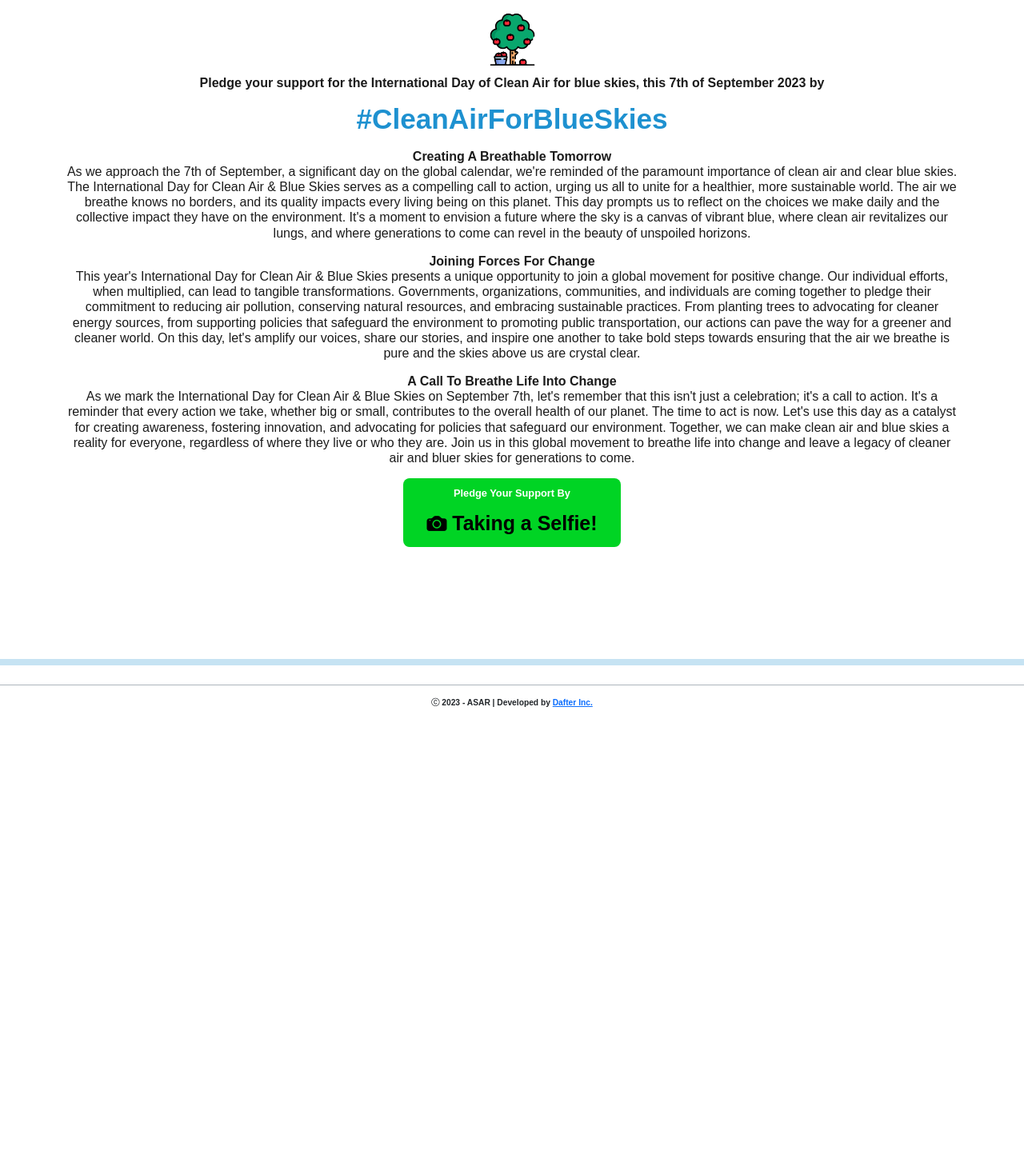
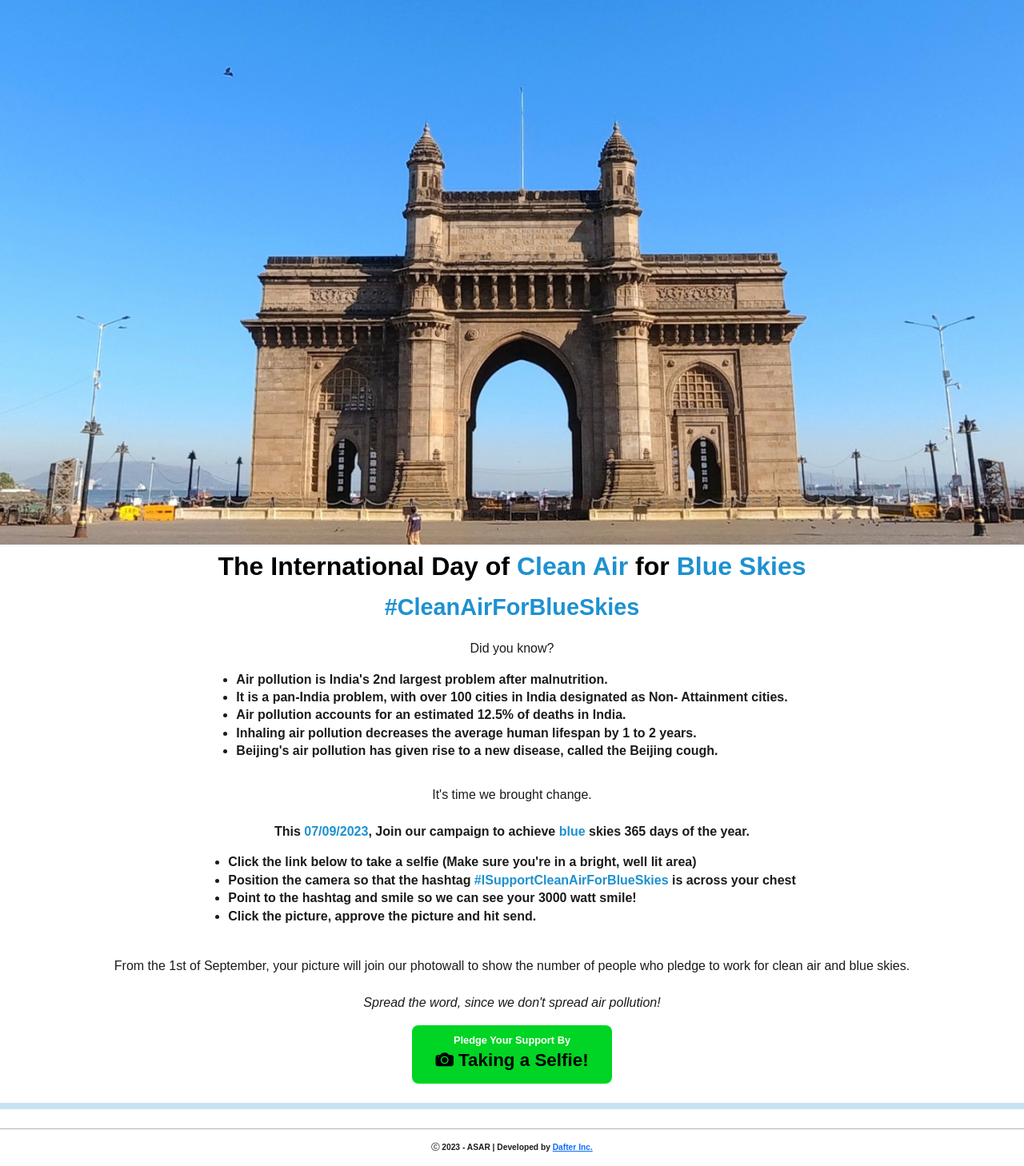
Before and after one commit to LoisaKitakaya/asar, a Flask app: page / in a window 1280 px wide. Shown: the whole page at 80% size. Before the commit the page ends 884 px from the top, so only its background shows below. Run offline with Flask 3, Linux system fonts and the light colour scheme.

Commit message:
landing page content & style update

```diff
--- a/home/views.py
+++ b/home/views.py
@@ -9,7 +9,7 @@ bp = Blueprint("home", __name__)
 @bp.route("/", methods=["GET"])
 def index():
     today = datetime.now().timestamp()
-    start_date = datetime(2023, 8, 15).timestamp()
+    start_date = datetime(2023, 8, 1).timestamp()
 
     approved_images = []
     approved_length = 0
--- a/static/css/app.css
+++ b/static/css/app.css
@@ -1,20 +1,18 @@
 @import url("https://cdn.jsdelivr.net/npm/bootstrap-icons@1.10.5/font/bootstrap-icons.css");
 
 html {
-  font-size: 16px;
+  font-size: 1rem;
 }
 
 body {
   font-family: "Biryani", sans-serif;
   font-weight: 400;
-  line-height: 1.2;
-  margin: 0;
-  padding: 0;
-  box-sizing: border-box;
+  line-height: 1.4;
+  color: #1b1b1b;
 }
 
 p {
-  font-size: 1em;
+  font-size: 1rem;
 }
 
 h2,
@@ -24,36 +22,52 @@ h5 {
   font-family: "Biryani", sans-serif;
   font-weight: 700;
   line-height: 1.15;
+  color: black;
 }
 
 h1,
 .text-size-h1 {
   font-family: "Biryani", sans-serif;
   font-weight: 800;
-  margin-top: 0;
-  font-size: 2.4rem;
+  color: black;
+  font-size: 2rem;
   line-height: 1.2em;
 }
 
 h2,
 .text-size-h2 {
-  font-size: 2.2rem;
+  font-size: 1.8rem;
 }
 
 h3,
 .text-size-h3 {
-  font-size: 1.8rem;
+  font-size: 1.6rem;
 }
 
 h4,
 .text-size-h4 {
-  font-size: 1.56rem;
+  font-size: 1.4rem;
   line-height: 1em;
 }
 
 h5,
 .text-size-h5 {
-  font-size: 1.25rem;
+  font-size: 1.2rem;
+}
+
+@media (max-width: 768px) { /* Targeting screens with a maximum width of 768px */
+  h1 {
+    font-size: calc(2rem - 0.4rem);
+  }
+  h2 {
+    font-size: calc(1.8rem - 0.4rem);
+  }
+  h3 {
+    font-size: calc(1.6rem - 0.4rem);
+  }
+  h4 {
+    font-size: 1.1rem;
+  }
 }
 
 .text-caption {
@@ -120,9 +134,9 @@ small,
   box-shadow: 0 2px 5px 0 rgba(0, 0, 0, 0.16), 0 2px 10px 0 rgba(0, 0, 0, 0.12);
 }
 
-/* General page size with or without content - /templates/base.html */
+/* General page size with or without content - /templates/base.html
 .content {
-  min-height: 100vh !important;
+  padding: 10px;
 }
 
 /* This section is about the webcam and selfies - /templates/webcam.html */
@@ -146,7 +160,7 @@ small,
 
 #watermark {
   position: absolute;
-  top: 60%;
+  top: 75%;
   right: 40%;
   /* opacity: .75; */
 }
@@ -185,14 +199,10 @@ small,
   margin-top: 1rem;
 }
 
-/* Home page styling - /templates/index.html */
+/* Home page styling - /templates/index.html
 .backdrop {
-  height: 100vh;
-  background-size: cover;
-  background-repeat: no-repeat;
-  background-attachment: fixed;
   color: #f7f7f7;
-}
+} */
 
 .divider {
   border-color: #1e91d0;
--- a/static/js/webcam.js
+++ b/static/js/webcam.js
@@ -52,7 +52,7 @@ captureButton.addEventListener("click", () => {
 
   // Calculate the position of the watermark
   const watermarkX = (canvas.width - watermarkWidth) / 2;
-  const watermarkY = canvas.height * 0.6; // 60% down from the top
+  const watermarkY = canvas.height * 0.75; // 60% down from the top
 
   context.drawImage(watermark, watermarkX, watermarkY);
 
--- a/templates/index.html
+++ b/templates/index.html
@@ -1,88 +1,39 @@
 {% extends 'base.html' %}
-
-<!-- title -->
 
 {% block title %} Home {% endblock %}
 
-<!-- title -->
-
-<!-- content -->
-
 {% block content %}
-
-<div class="container backdrop pt-1 col text-center">
-  <img
-    class="text-center"
-    id="World Environment Day"
-    src="{{ url_for('static', filename='logo/asar-wed.png') }}"
-    alt="World Environment Day Campaign by Asar"
-  />
-  <p class="text-center black">
-    <b
-      >Pledge your support for the International Day of Clean Air for blue
-      skies, this 7th of September 2023 by
-    </b>
-  </p>
-  <h2 class="text-center mb-3 color-primary">#CleanAirForBlueSkies</h2>
-  <p class="text-center black">
-    <span class="mb-1 text-center fw-bold">Creating A Breathable Tomorrow</span>
-    <br />
-    As we approach the 7th of September, a significant day on the global
-    calendar, we're reminded of the paramount importance of clean air and clear
-    blue skies. The International Day for Clean Air & Blue Skies serves as a
-    compelling call to action, urging us all to unite for a healthier, more
-    sustainable world. The air we breathe knows no borders, and its quality
-    impacts every living being on this planet. This day prompts us to reflect on
-    the choices we make daily and the collective impact they have on the
-    environment. It's a moment to envision a future where the sky is a canvas of
-    vibrant blue, where clean air revitalizes our lungs, and where generations
-    to come can revel in the beauty of unspoiled horizons.
-  </p>
-  <p class="text-center black">
-    <span class="mb-1 text-center fw-bold">Joining Forces For Change</span>
-    <br />
-    This year's International Day for Clean Air & Blue Skies presents a unique
-    opportunity to join a global movement for positive change. Our individual
-    efforts, when multiplied, can lead to tangible transformations. Governments,
-    organizations, communities, and individuals are coming together to pledge
-    their commitment to reducing air pollution, conserving natural resources,
-    and embracing sustainable practices. From planting trees to advocating for
-    cleaner energy sources, from supporting policies that safeguard the
-    environment to promoting public transportation, our actions can pave the way
-    for a greener and cleaner world. On this day, let's amplify our voices,
-    share our stories, and inspire one another to take bold steps towards
-    ensuring that the air we breathe is pure and the skies above us are crystal
-    clear.
-  </p>
-  <p class="text-center black">
-    <span class="mb-1 text-center fw-bold"
-      >A Call To Breathe Life Into Change</span
-    >
-    <br />
-    As we mark the International Day for Clean Air & Blue Skies on September
-    7th, let's remember that this isn't just a celebration; it's a call to
-    action. It's a reminder that every action we take, whether big or small,
-    contributes to the overall health of our planet. The time to act is now.
-    Let's use this day as a catalyst for creating awareness, fostering
-    innovation, and advocating for policies that safeguard our environment.
-    Together, we can make clean air and blue skies a reality for everyone,
-    regardless of where they live or who they are. Join us in this global
-    movement to breathe life into change and leave a legacy of cleaner air and
-    bluer skies for generations to come.
-  </p>
+<div class="col text-center mx-auto">
+  <img id="World Environment Day" src="{{ url_for('static', filename='img/hero.png') }}" alt="#CleanAirForBlueSkies by Asar" width="100%" />
+  <h1 class="p-2">The International Day of <span class="color-primary">Clean Air</span> for <span class="color-primary">Blue Skies</span></h1>
+  <h2 class="color-primary px-1 mb-4">#CleanAirForBlueSkies</h2>
+  <p class="text-center mb-3 px-1">Did you know?</p>
+  <div class="d-flex">
+    <ul class="text-start mx-auto px-4 fw-bold">
+      <li>Air pollution is India's 2nd largest problem after malnutrition.</li>
+      <li>It is a pan-India problem, with over 100 cities in India designated as Non- Attainment cities.</li>
+      <li>Air pollution accounts for an estimated 12.5% of deaths in India.</li>
+      <li>Inhaling air pollution decreases the average human lifespan by 1 to 2 years.</li>
+      <li>Beijing's air pollution has given rise to a new disease, called the Beijing cough.</li>
+    </ul>
+  </div>
+  <p class="text-center mt-3 mb-4 px-1">It's time we brought change.</p>
+  <p class="text-center mb-3 px-1 fw-bold">This <span class="color-primary">07/09/2023</span>, Join our campaign to achieve <span class="color-primary">blue</span> skies 365 days of the year.</p>
+  <div class="d-flex">
+    <ul class="text-start mx-auto px-4 fw-bold">
+      <li>Click the link below to take a selfie (Make sure you're in a bright, well lit area)</li>
+      <li>Position the camera so that the hashtag <span class="color-primary">#ISupportCleanAirForBlueSkies</span> is across your chest</li>
+      <li>Point to the hashtag and smile so we can see your 3000 watt smile!</li>
+      <li>Click the picture, approve the picture and hit send.</li>
+    </ul>
+  </div>
+  <p class="text-center m-4 px-1">From the 1st of September, your picture will join our photowall to show the number of people who pledge to work for clean air and blue skies.</p>
+  <p class="text-center mb-3 px-1 fst-italic">Spread the word, since we don't spread air pollution!</p>
   <div>
-    <a
-      class="btn bg-green btn-lg"
-      href="{{ url_for('camera.selfie') }}"
-      role="button"
-    >
+    <a class="btn bg-green btn-lg" href="{{ url_for('camera.selfie') }}" role="button">
       <div class="container-fluid mb-0">
-        <p class="text-center text-caption text-white">
-          <b>Pledge Your Support By</b>
-        </p>
-        <h4 class="text-center text-black">
-          <i class="bi bi-camera-fill"></i> Taking a Selfie!
-        </h4>
+        <p class="text-center text-caption text-white fw-bold mb-1">Pledge Your Support By</p>
+        <h4 class="text-center text-black"><i class="bi bi-camera-fill"></i> Taking a Selfie!</h4>
       </div>
     </a>
   </div>
@@ -91,44 +42,20 @@
 <hr class="my-4 divider" />
 
 {% if length %}
-<!--  -->
-<p class="mb-4 text-center">
-  <span class="text-danger"
-    ><strong><ins>{{ length }}</ins></strong></span
-  >
-  people have already pledged their support.
-</p>
-<!--  -->
+<p class="mb-4 text-center"><span class="text-danger"><strong><ins>{{ length }}</ins></strong></span> people have already pledged their support.</p>
 {% endif %}
-<!--  -->
+
 {% if images %}
-<!--  -->
-<div class="d-flex justify-content-center align-items-center flex-wrap">
-  <!--  -->
-  {% for image in images %}
-  <!--  -->
-  {% if image.approved %}
-  <div class="mb-3">
-    <img
-      src="{{ image.image_url }}"
-      alt="Image {{ image.id }}"
-      height="350"
-      width="280"
-      class="mx-2 mb-3 img-fluid img-thumbnail rounded"
-      id="display-img"
-    />
+<div class="container px-1 mx-auto mb-3">
+  <div class="row row-cols-2 row-cols-md-4 g-1">
+    {% for image in images %}
+      {% if image.approved %}
+        <div class="col">
+          <img src="{{ image.image_url }}" alt="Image {{ image.id }}" class="img-fluid img-thumbnail mx-auto" id="display-img" />
+        </div>
+      {% endif %}
+    {% endfor %}
   </div>
-  <!--  -->
-  {% endif %}
-  <!--  -->
-  {% endfor %}
-  <!--  -->
 </div>
-<!--  -->
-
 {% endif %}
-<!--  -->
-
 {% endblock %}
-
-<!-- content -->
```
Also changed, not shown: app.db (added), static/img/hero.png (added), static/logo/asar-badge.png, static/logo/asar-badge1.png (added).
